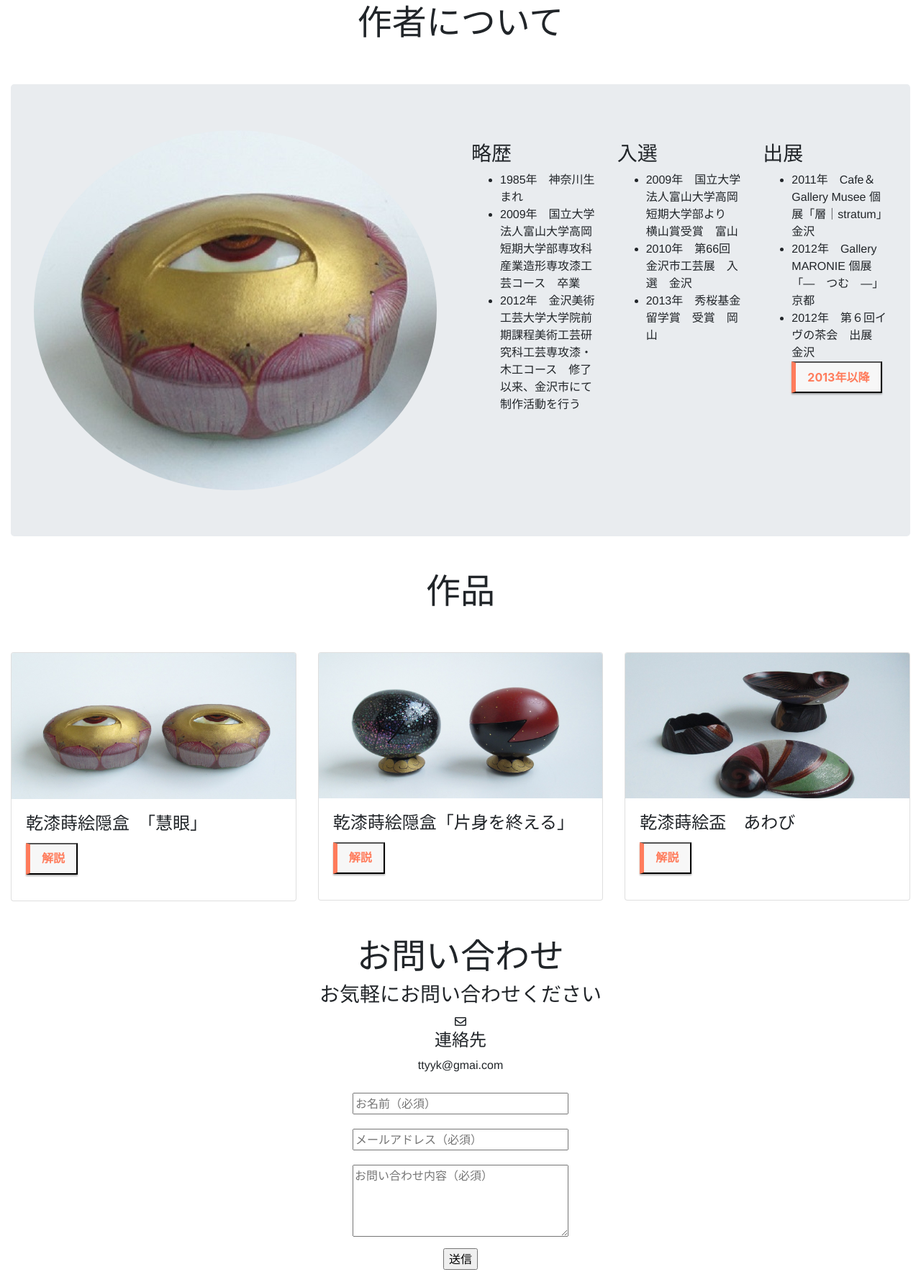
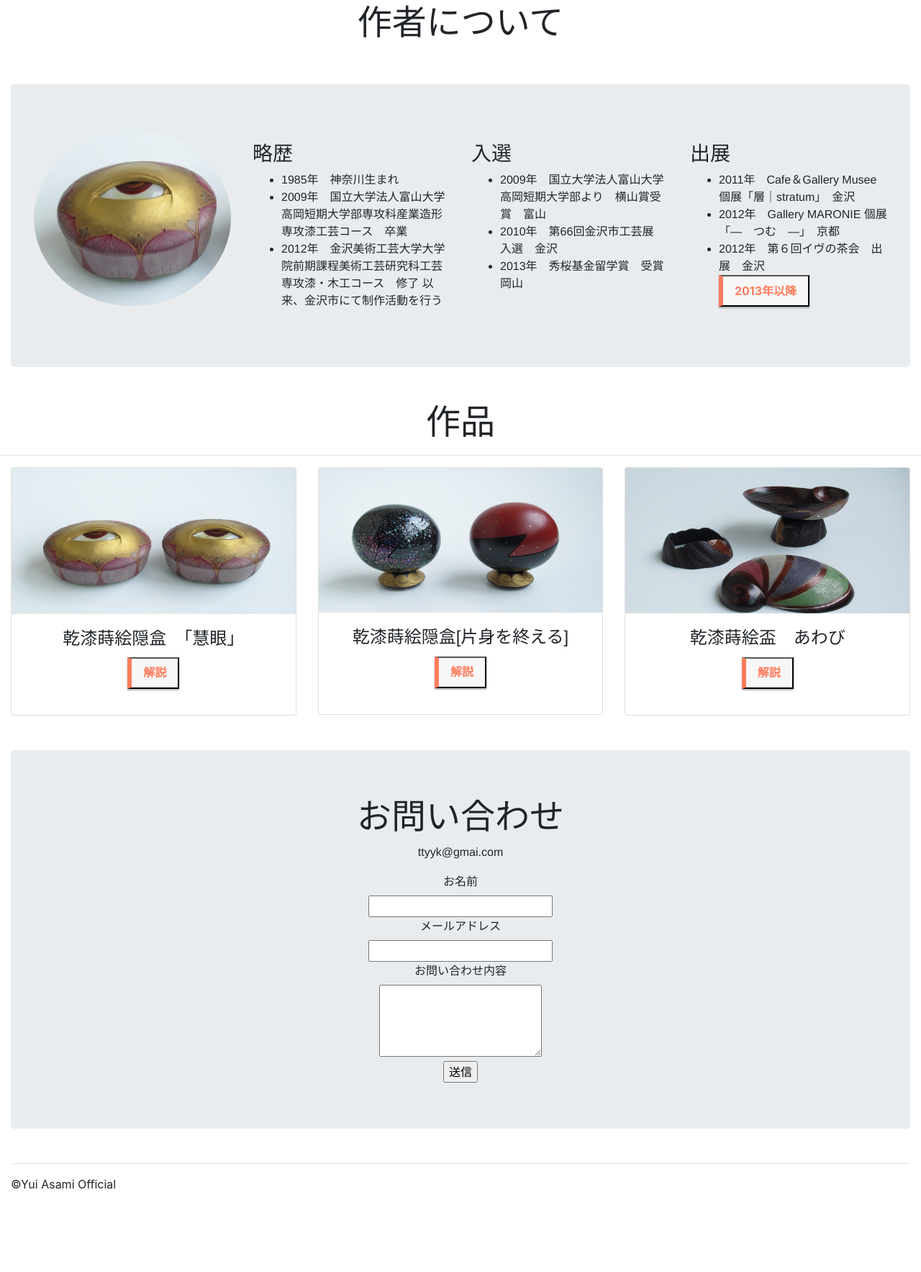
Before and after one commit to Toyoki-Alisa/Toyoki-Alisa, a plain HTML site: page index.html in a window 1280 px wide. Shown: the part 719-2486 px from the top of the page at 72% size. After the commit the page ends 2376 px from the top, so only its background shows below. Drawn offline with nearby package versions, Linux system fonts and the light colour scheme.

Commit message:
Update index.html

```diff
--- a/index.html
+++ b/index.html
@@ -16,7 +16,7 @@
 <!--ナビゲーション-->
 <header>
 <nav class="navbar navbar-expand-md bg-light navbar-light sticky-top ">
-        <a class="navbar-brand" href="#"><img src="img/logo2.png"alt="ろご"></a>
+        <a class="navbar-brand" href="#"> <img src="img/logo2.png" alt="ろご"></a>
         <button class="navbar-toggler" type="button" data-toggle="collapse"
         data-target="#navbarResponsive">
             <span class="navbar-toggler-icon"></span>
@@ -42,16 +42,13 @@
 <!--ナビゲーション終わり-->
 
 <!--TOPページ-->
-<div id="#home">
-   <main>
+<section id="#home">
     <div id="slides" class="carousel slide bg-secondary" data-ride="carousel">
-
         <ul class="carousel-indicators ">
             <li data-target="#slides" data-slide-to="0" class="active"></li>
             <li data-target="#slides" data-slide-to="1"></li>
             <li data-target="#slides" data-slide-to="2"></li>
         </ul>
-
         <div class="carousel-inner ">
             <div class="carousel-item active">
                 <img src="img/002.png" alt="">
@@ -70,20 +67,21 @@
             </div>
         </div>
     </div>
-</div>
+</section>
 <br>
 
 <!--Topページ終わり-->
 <!--作者について-->
-<div id="profiles" class="container-fluid padding  my-5">
+<section id="profiles" class="container-fluid padding  my-5">
         <h1 class="heading text-center">作者について</h1>
         <br><br>
     <div class="jumbotron">
+		<div class="inner">
     <div class="row">
-        <div class="col-lg-6">
+        <div class="col-lg-3">
             <img class="img-fluid rounded-circle" src="img/033.jpg" alt="">
         </div>
-        <div class="col-lg-2">
+        <div class="col-lg-3">
             <p class="lead">
                 <h3>略歴</h3>
                 <ul>
@@ -94,7 +92,7 @@
                 </ul>
                 </p>
         </div>
-        <div class="col-lg-2">
+        <div class="col-lg-3">
             <p class="lead">
                    <h3>入選</h3>
                    <ul>
@@ -104,7 +102,7 @@
                    </ul>
                  </p>
         </div>
-        <div class="col-lg-2">
+        <div class="col-lg-3">
                 <p class="lead">
                     <h3>出展</h3>
                     <ul>
@@ -135,25 +133,26 @@
                 </p>
             </div>
     </div>
+	</div>
 </div>
-</div>
+</section>
 
 <!--作者について終わり-->
 
 <!--作品-->
-<div id="items" class="container-fluid padding my-5">
+<section id="items" class="container-fluid padding my-5">
     <div class="row welcome text-center">
+		<div class="inner">
         <div class="col-12">
             <h1>作品</h1>
         </div>
         <hr>
-    </div>
-</div>
+
 <div class="container-fluid padding">
     <div class="row padding">
         <div class="col-md-4">
             <div class="card ">
-                <img class="card-img-top"src="img/01.png" alt="66">
+                <img class="card-img-top" src="img/01.jpg" alt="">
                 <div class="card-body">
                     <h4 class="card-title">乾漆蒔絵隠盒　「慧眼」</h4>
                         <p class="card-text">
@@ -184,7 +183,7 @@
                 <div class="card">
                     <img class="card-img-top" src="img/02.png" alt="">
                     <div class="card-body">
-                        <h4 class="card-title">乾漆蒔絵隠盒「片身を終える」</h4>
+                        <h4 class="card-title">乾漆蒔絵隠盒[片身を終える]</h4>
                             <p class="card-text">
                                     <button class="fun" data-toggle="collapse" data-target="#detail3">
                                             解説
@@ -241,36 +240,45 @@
                         </div>
                     </div>
                 </div>
+	</div>
     </div>
-</div>
+	</div>
+</section>
 
 <!--作品終わり-->
 
 <!--問い合わせ-->
-<div id="contact"><div class="container-fluid my-5">
+<section id="contact"><div class="container-fluid my-5">
     <div class="contact-form text-center">
+		<div class="jumbotron">
+		<div class="inner">
         <div class="form-title ">
             <h1>お問い合わせ</h1>
-            <h3>お気軽にお問い合わせください</h3>
-            <i class="far fa-envelope"></i>
-            <h4>連絡先</h4>
             <p>ttyyk@gmai.com</p>
         </div>
-        <form action="https://docs.google.com/forms/d/e/1FAIpQLSd3VeuztRF6dcPZpLPZIlM0aCZ6bLu1rH-uNqHsENbFgXfOsw/formResponse"
-        method="post" name="myForm" target="dummyIframe">
-        <input class="form"  type="text" name="entry.2005620554"
-            autocomplete="name" placeholder="お名前（必須）" required>  <br>
-        <input class="form"   type="email" name="emailAddress"
-             value="" autocomplete="email" placeholder="メールアドレス（必須）"
-              pattern="^(([-\w\d]+)(\.[-\w\d]+)*@([-\w\d]+)(\.[-\w\d]+)*(\.([a-zA-Z]{2,5}|[\d]{1,3})){1,2})$" required>
-              <br>
-        <textarea class="form" name="entry.839337160"placeholder="お問い合わせ内容（必須）"required></textarea>            <br>
-            <input class="send" type="submit" value="送信">
-        </form>
+        <form>
+                    <div class="item">
+                        <label class="label">お名前</label><br>
+                        <input class="inputs" type="text" name="name">
+                    </div>
+                    <div class="item">
+                        <label class="label">メールアドレス</label><br>
+                        <input class="inputs" type="email" name="email">
+                    </div>
+                    <div class="item">
+                        <label class="label">お問い合わせ内容</label><br>
+                        <textarea class="inputs"></textarea>
+                    </div>
+                    <div class="btn-submit">
+                        <input type="submit" value="送信">
+                    </div>
+					  </form>
     </div>
+		</div>
+	</div>
 </div>
-</div>
-</main>
+</section>
+
 <!--問い合わせ終わり-->
 <footer>
     <div class="container-fluid padding">
```
